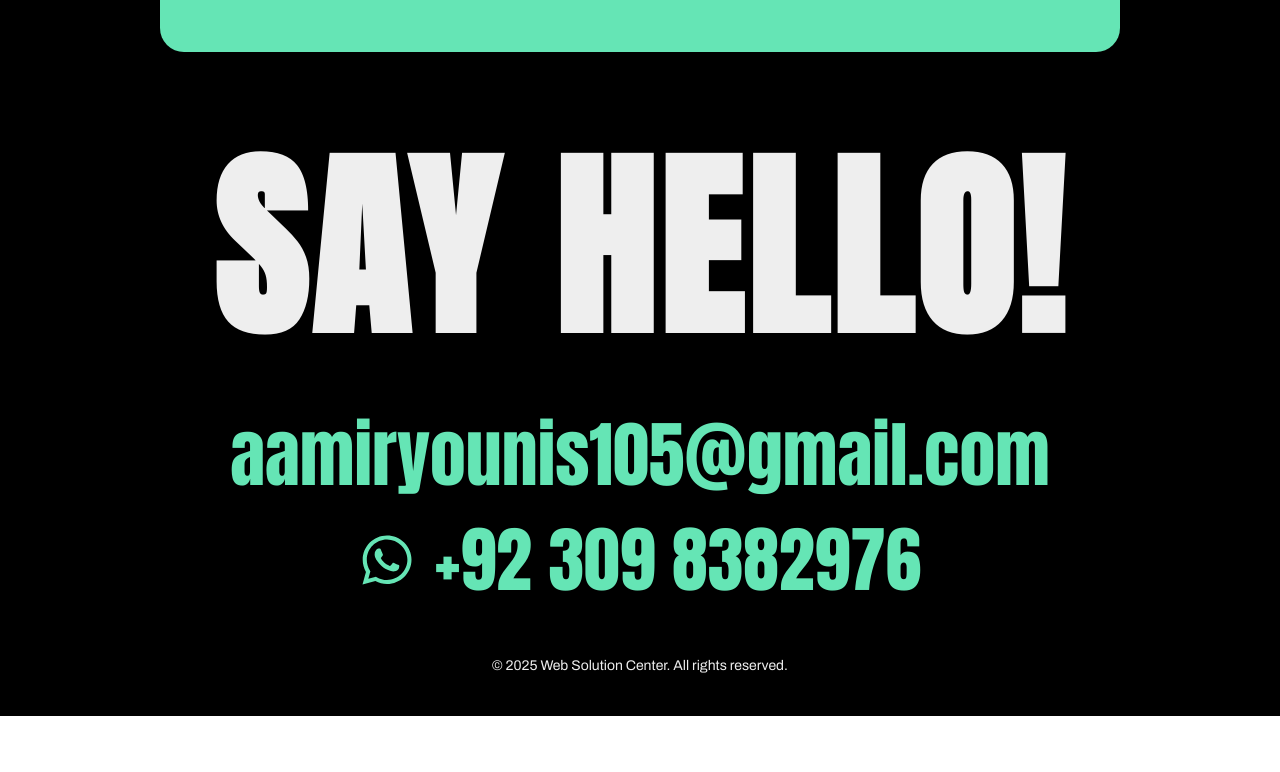
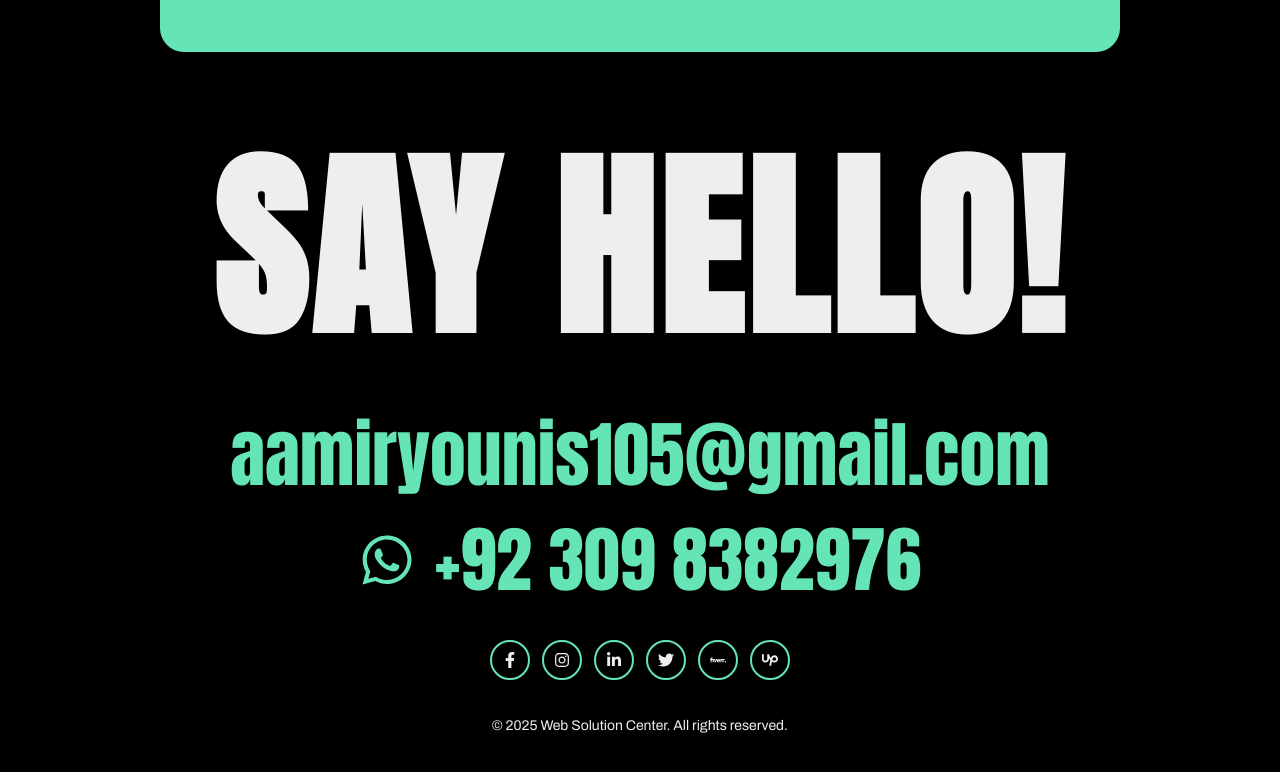
Before and after one commit to aamiryounis105/websolutioncenter, a Next.js app: page /about in a window 1280 px wide. Shown: the part 4097-4869 px from the top of the page. Before the commit the page ends 4813 px from the top, so only its background shows below. Built offline with nearby package versions, Linux system fonts and the light colour scheme.

Commit message:
Added SmoothScroll

```diff
--- /dev/null
+++ b/app/ClientWrapper.tsx
@@ -0,0 +1,11 @@
+"use client"; // <- this makes it a client component
+
+import { motion, MotionProps } from "framer-motion";
+import React from "react";
+
+export const MotionWrapper: React.FC<React.PropsWithChildren<MotionProps>> = ({
+  children,
+  ...props
+}) => {
+  return <motion.div {...props}>{children}</motion.div>;
+};
--- /dev/null
+++ b/app/SmoothScroll.tsx
@@ -0,0 +1,24 @@
+"use client";
+
+import { useEffect } from "react";
+import Lenis from "lenis";
+
+export default function SmoothScroll({ children }: { children: React.ReactNode }) {
+  useEffect(() => {
+    const lenis = new Lenis({
+      duration: 0.8,           // scroll animation duration
+      easing: (t: number) => 1 - Math.pow(1 - t, 3), // custom ease
+      smoothWheel: true,
+      lerp: 0.06,
+    });
+
+    function raf(time: number) {
+      lenis.raf(time);
+      requestAnimationFrame(raf);
+    }
+
+    requestAnimationFrame(raf);
+  }, []);
+
+  return <>{children}</>;
+}
--- a/app/contact/page.tsx
+++ b/app/contact/page.tsx
@@ -7,10 +7,13 @@ import { SiFiverr, SiUpwork } from "react-icons/si";
 
 function Hero() {
   return (
-    <section className="relative flex flex-col items-center justify-center text-center px-4 pt-36 md:pt-32 lg:pt-44 h-[40vh] md:h-[50vh] lg:h-[60vh] bg-secondary">
-      <h1 className="text-6xl md:text-8xl lg:text-9xl text-accent tracking-wide">
+    <section className="bg-secondary text-white py-24 px-6 lg:px-20">
+      <h1 className="text-6xl md:text-8xl lg:text-9xl text-accent text-center mt-24 mb-5">
         CONTACT
       </h1>
+      <p className="text-base md:text-lg text-accent text-center w-3/4 mx-auto">
+        Let&apos;s discuss your project and see how I can help.
+      </p>
     </section>
   );
 }
@@ -49,7 +52,7 @@ function Contact() {
   };
 
   return (
-    <section className="flex flex-wrap md:flex-nowrap mx-auto bg-secondary px-10 lg:px-20 py-16 lg:py-24 gap-10">
+    <section className="flex flex-wrap md:flex-nowrap mx-auto bg-secondary px-6 lg:px-20 gap-10 pb-20">
       <div>
         <div className="border-primary border-2 rounded-full w-fit px-4 py-0 mb-6 text-accent flex items-center gap-2 text-sm uppercase">
           <span className="text-4xl text-primary">•</span>
@@ -86,7 +89,6 @@ function Contact() {
 
         {/* Social Media Links */}
         <div className="flex items-center gap-3 mt-7 text-accent">
-
           {/* Facebook */}
           <a
             href="https://facebook.com/aamiryounis105"
@@ -140,7 +142,6 @@ function Contact() {
           >
             <SiUpwork />
           </a>
-
         </div>
       </div>
       <div className="pt-10 md:pt-0">
@@ -184,9 +185,7 @@ function Contact() {
             Send Message
           </button>
 
-          {status && (
-            <p className="mt-2 text-white font-medium">{status}</p>
-          )}
+          {status && <p className="mt-2 text-white font-medium">{status}</p>}
         </form>
       </div>
     </section>
@@ -228,7 +227,7 @@ function FAQItem({
 
 export function FAQSection() {
   return (
-    <section className="max-w-[90%] mx-auto pt-20 px-6">
+    <section className="mx-auto pt-20 px-6 lg:px-20">
       <p className="text-xl md:text-xl text-secondary text-center mb-5">Your Questions</p>
       <h2 className="text-4xl md:text-5xl text-primary text-center mb-16">
         Frequently Asked Questions
--- a/app/layout.tsx
+++ b/app/layout.tsx
@@ -1,6 +1,8 @@
 import "./globals.css";
 import type { Metadata } from "next";
 import { Anton, Archivo } from "next/font/google";
+import SmoothScroll from "./SmoothScroll";
+import { MotionWrapper } from "./ClientWrapper"; // <- client component
 
 const anton = Anton({
   subsets: ["latin"],
@@ -36,7 +38,15 @@ export default function RootLayout({
         className="selection:bg-primary selection:text-secondary"
         suppressHydrationWarning
       >
-        {children}
+        <SmoothScroll>
+          <MotionWrapper
+            initial={{ opacity: 0, y: 20 }}
+            animate={{ opacity: 1, y: 0 }}
+            transition={{ duration: 0.8 }}
+          >
+            {children}
+          </MotionWrapper>
+        </SmoothScroll>
       </body>
     </html>
   );
--- a/app/portfolio/page.tsx
+++ b/app/portfolio/page.tsx
@@ -109,7 +109,7 @@ function PortfolioSection() {
 
   return (
     <section className="bg-secondary text-white py-24 px-6 lg:px-20">
-      <h1 className="text-6xl md:text-9xl text-accent my-24 text-center">
+      <h1 className="text-6xl md:text-8xl lg:text-9xl text-accent my-24 text-center">
         MY PORTFOLIO
       </h1>
 
--- a/app/team/page.tsx
+++ b/app/team/page.tsx
@@ -23,7 +23,7 @@ const teamMembers = [
   },
   {
     id: 2,
-    name: "Hamza Arian",
+    name: "Muhammad Hamza",
     role: "Expert Email Signature Designer",
     img: "/team/hamza.png",
     description:
@@ -179,10 +179,12 @@ function TeamSection() {
 
   return (
     <section className="bg-secondary text-white py-24 px-6 lg:px-20">
-      <h1 className="text-5xl md:text-8xl lg:text-9xl text-accent text-center my-24">
+      <h1 className="text-6xl md:text-8xl lg:text-9xl text-accent text-center mb-5 mt-24">
         MEET OUR TEAM
       </h1>
-
+      <p className="text-sm md:text-lg text-accent text-center mb-24 w-3/4 mx-auto">
+        Our success is a result of teamwork and building upon our technical expertise and creative style providing a full-service solution to our clients.
+      </p>
       {/* Team Grid */}
       <div className="grid grid-cols-1 md:grid-cols-2 lg:grid-cols-3 gap-10">
         {teamMembers.map((member) => (
--- a/components/Footer.tsx
+++ b/components/Footer.tsx
@@ -1,5 +1,12 @@
-import { FaWhatsapp } from "react-icons/fa";
 import { ArrowUpRight } from "lucide-react";
+import {
+  FaFacebookF,
+  FaInstagram,
+  FaLinkedinIn,
+  FaTwitter,
+  FaWhatsapp,
+} from "react-icons/fa";
+import { SiFiverr, SiUpwork } from "react-icons/si";
 import Link from "next/link";
 
 export default function Footer() {
@@ -84,6 +91,61 @@ export default function Footer() {
             </h1>
           </a>
         </div>
+        <div className="flex items-center gap-3 mt-5 text-accent">
+          {/* Facebook */}
+          <a
+            href="https://facebook.com/aamiryounis105"
+            target="_blank"
+            className="w-8 h-8 md:w-10 md:h-10 flex items-center justify-center rounded-full border-2 border-primary hover:bg-primary hover:text-secondary transition"
+          >
+            <FaFacebookF />
+          </a>
+
+          {/* Instagram */}
+          <a
+            href="https://instagram.com/aamiryounis105"
+            target="_blank"
+            className="w-8 h-8 md:w-10 md:h-10 flex items-center justify-center rounded-full border-2 border-primary hover:bg-primary hover:text-secondary transition"
+          >
+            <FaInstagram />
+          </a>
+
+          {/* LinkedIn */}
+          <a
+            href="https://linkedin.com/in/aamiryounis105"
+            target="_blank"
+            className="w-8 h-8 md:w-10 md:h-10 flex items-center justify-center rounded-full border-2 border-primary hover:bg-primary hover:text-secondary transition"
+          >
+            <FaLinkedinIn />
+          </a>
+
+          {/* X (Twitter) */}
+          <a
+            href="https://x.com/aamiryounis105"
+            target="_blank"
+            className="w-8 h-8 md:w-10 md:h-10 flex items-center justify-center rounded-full border-2 border-primary hover:bg-primary hover:text-secondary transition"
+          >
+            <FaTwitter />
+          </a>
+
+          {/* Fiverr */}
+          <a
+            href="https://fiverr.com/younis105"
+            target="_blank"
+            className="w-8 h-8 md:w-10 md:h-10 flex items-center justify-center rounded-full border-2 border-primary hover:bg-primary hover:text-secondary transition"
+          >
+            <SiFiverr />
+          </a>
+
+          {/* Upwork */}
+          <a
+            href="https://upwork.com/freelancers/aamiryounis105"
+            target="_blank"
+            className="w-8 h-8 md:w-10 md:h-10 flex items-center justify-center rounded-full border-2 border-primary hover:bg-primary hover:text-secondary transition"
+          >
+            <SiUpwork />
+          </a>
+        </div>
         <div className="text-sm mt-9 text-accent">
           &copy; {new Date().getFullYear()} Web Solution Center. All rights
           reserved.
--- a/components/Navbar.tsx
+++ b/components/Navbar.tsx
@@ -139,7 +139,7 @@ export default function Navbar() {
           isOpen ? "right-3 translate-x-0" : "right-0 translate-x-full"
         }`}
       >
-        <ul className="flex flex-col gap-4 text-3xl font-heading px-6 py-10 h-full">
+        <ul className="flex flex-col gap-4 text-2xl font-heading px-6 py-10 h-full">
           {[
             { label: "Home", href: "/" },
             { label: "About Me", href: "/about" },
@@ -168,11 +168,11 @@ export default function Navbar() {
                 hover:shadow-lg transition group hover:scale-95
               "
             >
-              <h1 className="text-3xl mr-4 group-hover:translate-x-1 transition">
+              <h1 className="text-2xl mr-4 group-hover:translate-x-1 transition">
                 Email Me
               </h1>
               <span className="bg-primary rounded-full p-1.5 transition-transform duration-300 group-hover:rotate-45">
-                <ArrowUpRight className="w-6 h-6 text-secondary" />
+                <ArrowUpRight className="w-4 h-4 text-secondary" />
               </span>
             </Link>
           </li>
--- a/package.json
+++ b/package.json
@@ -9,7 +9,9 @@
     "lint": "next lint"
   },
   "dependencies": {
-    "framer-motion": "^12.23.0",
+    "@studio-freight/lenis": "^1.0.42",
+    "framer-motion": "^12.25.0",
+    "lenis": "^1.3.17",
     "lucide-react": "^0.525.0",
     "next": "^16.0.10",
     "react": "^19.2.3",
```
Also changed, not shown: app/page.tsx (+27 -12 lines), 1 other file (tests, documents, lock files or other folders). Lines whose indentation alone changed are shown as unchanged.
